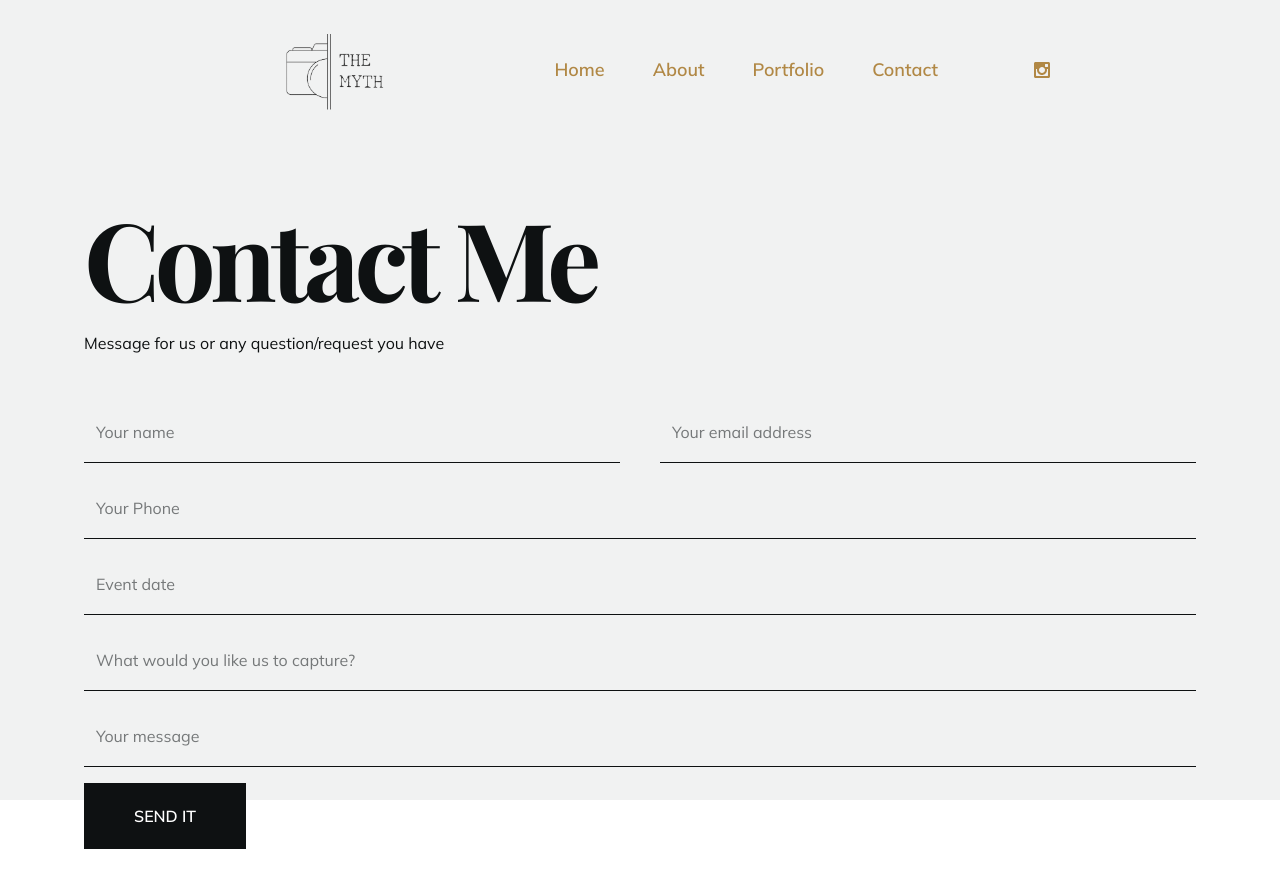
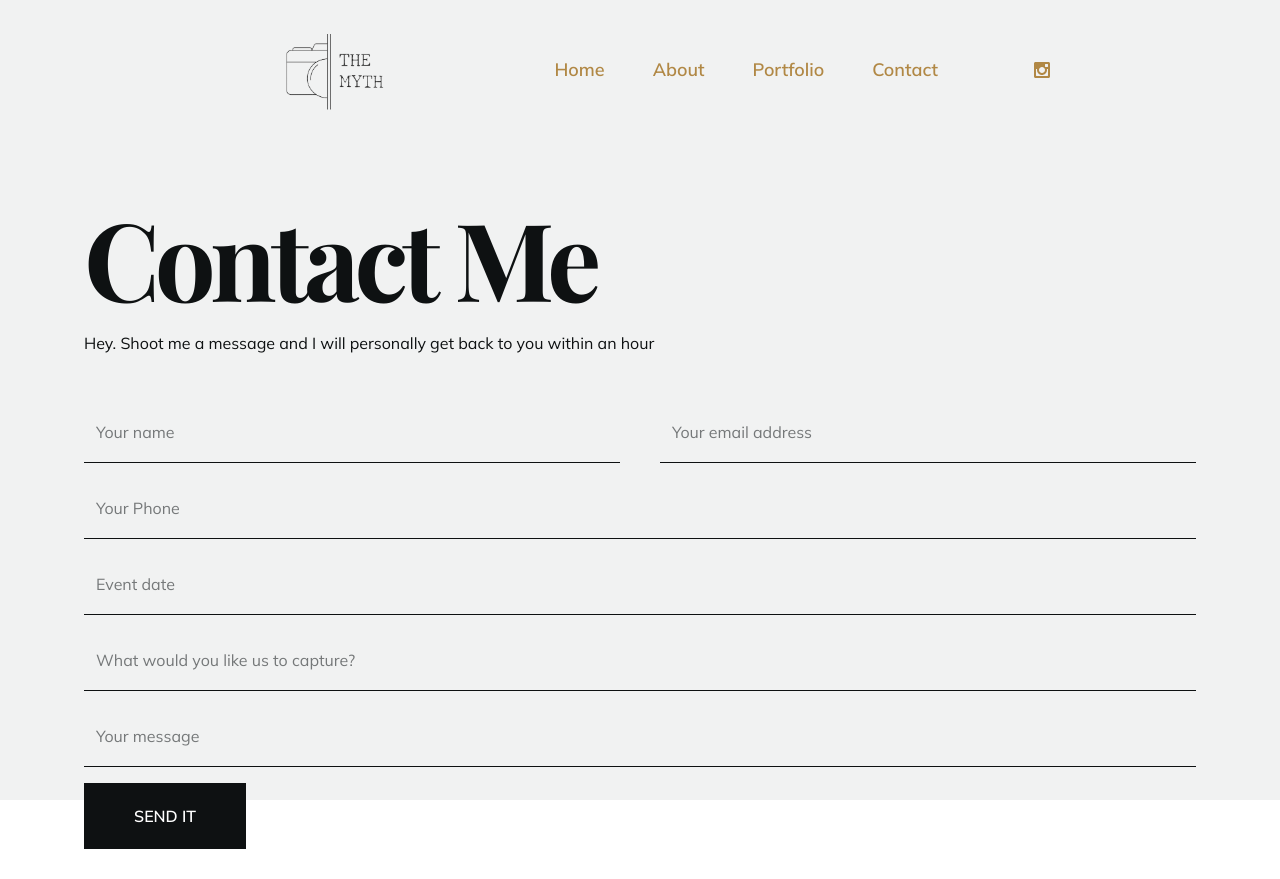
Before and after one commit to pdv19/Portfolio, a React (Create React App) app: page /contact in a window 1280 px wide. Built offline with nearby package versions, Linux system fonts and the light colour scheme; a web font is replaced by a local one.

Commit message:
Fix: Change message

```diff
--- a/src/pages/Contact.js
+++ b/src/pages/Contact.js
@@ -58,7 +58,7 @@ const Contact = () => {
             className="lg:flex-1 lg:pt-32 px-10"
           >
             <h1 className="h1">Contact me</h1>
-            <p className="mb-12">Message for us or any question/request you have</p>
+            <p className="mb-12">Hey. Shoot me a message and I will personally get back to you within an hour</p>
             {/* image */}
             <form className="flex flex-col gap-y-4" ref={form} onSubmit={sendEmail}>
               <div className="flex gap-x-10">
```
